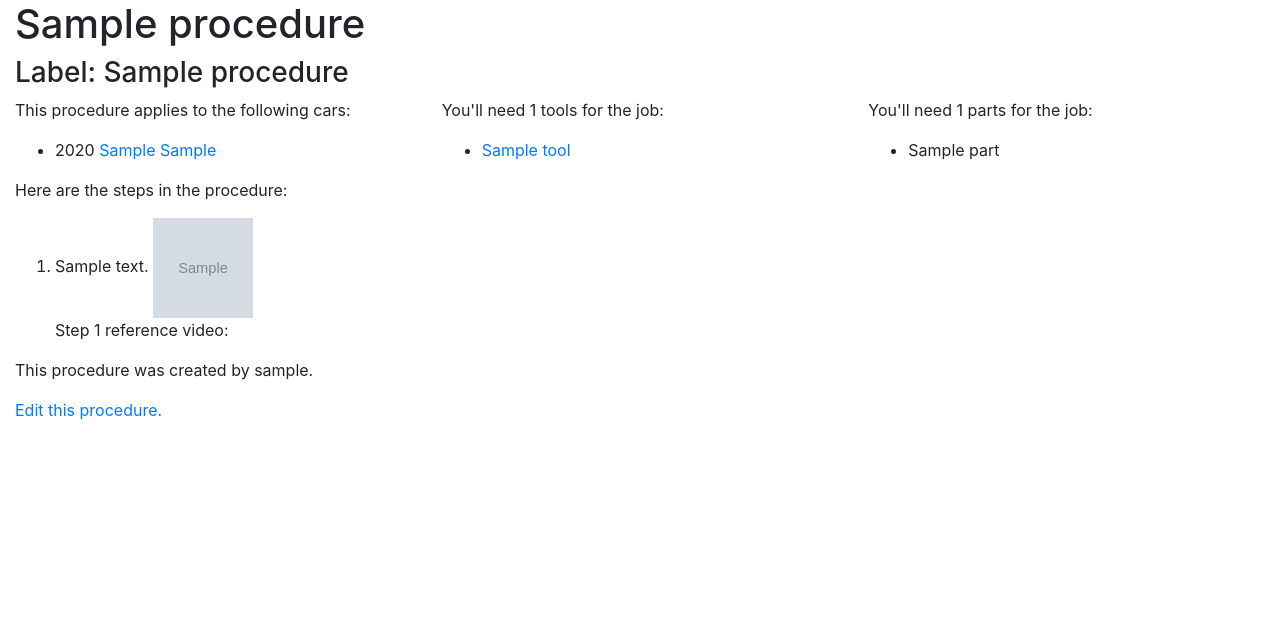
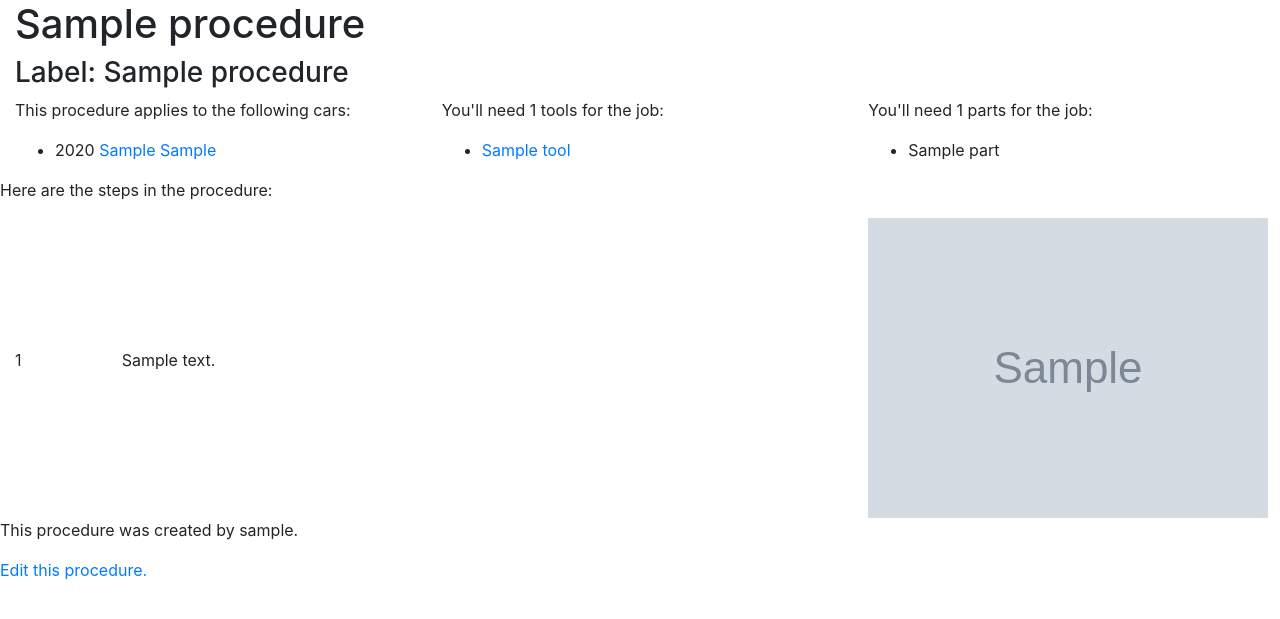
Before and after one commit to alexpsimone/shop-cat, a Flask app: page /procedure/1 in a window 1280 px wide. Shown: the part 56-675 px from the top of the page. Run offline with Flask 2, Linux system fonts and the light colour scheme; the visitor is signed in with stand-in values (Sample User, id 1); tables that the repository leaves empty hold one stand-in row (values such as "Sample post"); grey boxes marked "Sample" are stand-in pictures; parts of the project's set-up code (start-up, migrations or seed data) failed here and were passed over; some libraries are stand-ins or nearby versions.

Commit message:
added more grid formatting to procedure template

```diff
--- a/seed_database.py
+++ b/seed_database.py
@@ -122,7 +122,7 @@ for user_json in users_json:
 
         # Create 3 Steps for each Procedure.
 
-        possible_imgs = ['demo_1.jpg', 'demo_2.jpg', 'demo_3.jpg', 'demo_4.jpg', 'demo_5.jpg']
+        possible_imgs = ['demo_1.jpg', 'demo_2.jpg', 'demo_3.jpg', 'demo_4.jpg', 'demo_5.jpg', 'heater_core_1.PNG', 'heater_core_3.PNG' 'heater_core_5.PNG' 'heater_core_6.PNG' 'heater_core_9.PNG']
         possible_videos = ["n4vusY2-rkQ", "I-ZNBaZbNF4", "oWqZQX0HvTQ", "UyG-wpTbZDI", "25gYezR_k6c"]
 
         step1 = Step(
--- a/templates/procedure.html
+++ b/templates/procedure.html
@@ -58,27 +58,33 @@
     </div>
 
     <div class="row">
+        <p>Here are the steps in the procedure:</p>
+    </div>
+        {% for step in steps %}
+        <div class="row step align-items-center">
+            <div class="col-1">
+                <p>{{ step.order_num }}</p>
+            </div>
             <div class="col">
-            <p>Here are the steps in the procedure:</p>
-            <ol>
-                {% for step in steps %}
-                <li>
-                    {{ step.step_text }}
-                    <img src="/static/img/uploads/{{ step.step_img }}" style="height:100px; width:100px;"/>
+                <p>{{ step.step_text }}</p>
+            </div>
+            <div class="col-2">
+                <img class="step-img" src="/static/img/uploads/{{ step.step_img }}"/>
+            </div>
+            <div class="col-2">
                 {% if step.reference != "No Ref Provided" %}
                     {% if 'https://' in step.reference %}
                         <br />
                         Reference:
                         <a id="ref" href="{{ step.reference }}">{{ step.reference }}</a>
                     {% else %}
-                            <p>Step {{ step.order_num }} reference video:</p>
                         <div id="player-{{ loop.index }}"></div>
                     {% endif %}
                 {% endif %}
                 <input type="hidden" id="vid-ref-{{ loop.index }}" value="{{ step.reference }}" />
-                </li>
+            </div>
+        </div>
         {% endfor %}
-            </ol>
         <input type="hidden" id="num-steps" value="{{ proc_num_steps }}" />
         </div>
     </div>
```
Lines whose indentation alone changed are shown as unchanged.
